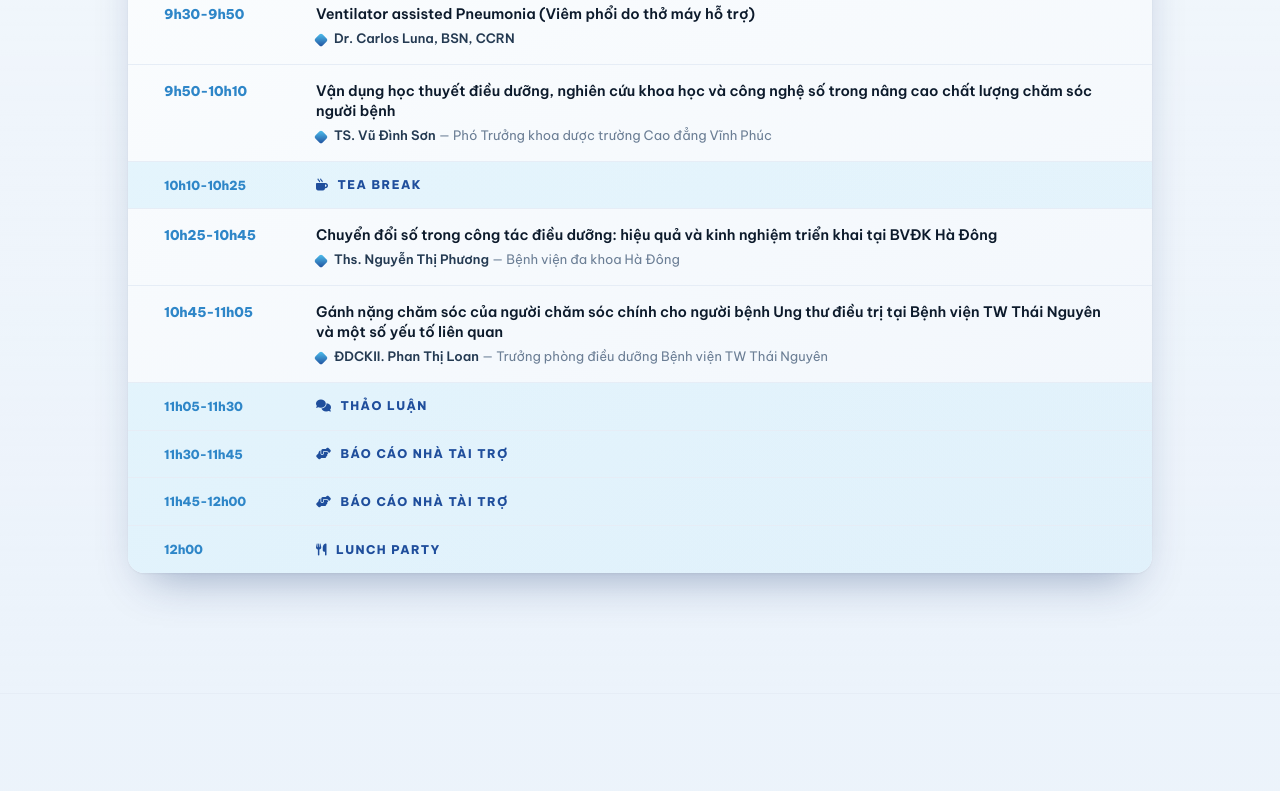
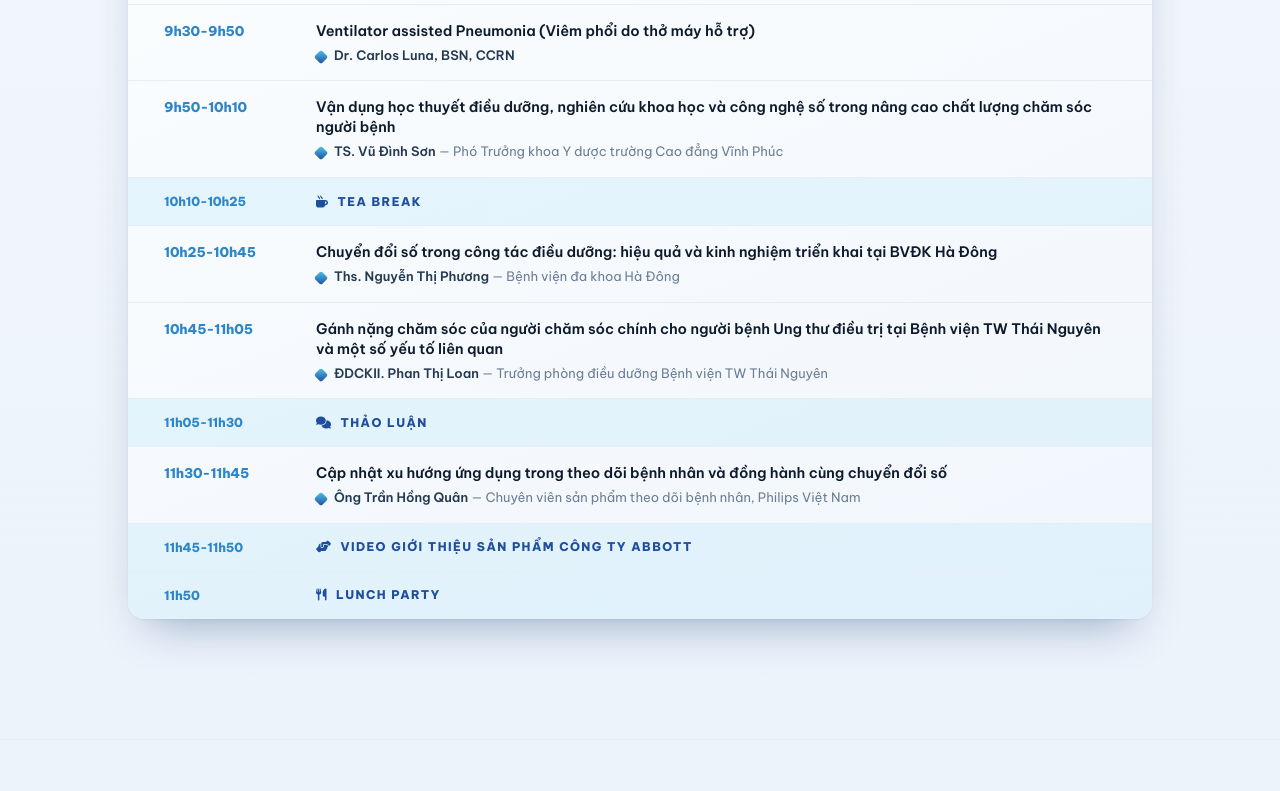
Before and after one commit to LamMilano/Website_HN_DD_KTV_2026, a website: page index.html in a window 1280 px wide. Shown: the part 4420-5211 px from the top of the page. Drawn offline with Linux system fonts and the light colour scheme.

Commit message:
feat: cập nhật chương trình hội nghị theo Timeline.docx mới
- Khai mạc: nêu đích danh BSCKII. Đặng Thanh Hải và bà Chu Thị Nữ
- Tổng quan: thêm báo cáo Philips, video Abbott; nghỉ trưa 11h50
- Phiên 1: bỏ chủ tọa Ths. Nguyễn Thị Thu Liên, thay bài PCR bằng
  video nhà tài trợ Roche; thảo luận 11h40-11h50, lunch 11h50
- Phiên 2: bỏ bài HSBA điện tử, thêm 2 báo cáo tài trợ Boston Pharma
  và Fresenius Kabi, dời lịch chiều 30 phút, kết thúc 17h00
- Phiên 3: bỏ chủ tọa TS. Nguyễn Văn Giang, nêu tên tài trợ Neusoft
- Phiên 4: đổi phòng sang Hội trường Nhà đa năng, chủ tọa
  ThsBS. Nguyễn Trạch Dân

Co-Authored-By: Claude Opus 5 <noreply@anthropic.com>

```diff
--- a/index.html
+++ b/index.html
@@ -1127,7 +1127,7 @@
                                                 class="fas fa-utensils text-brand-sky-deep mr-1.5"></i>Cơm trưa (Lunch
                                             party)</span>
                                         <span class="block text-[11px] text-slate-500 font-medium mt-0.5">Thứ Bảy,
-                                            12/09/2026 · từ 12h00</span>
+                                            12/09/2026 · từ 11h50</span>
                                     </span>
                                 </label>
                                 <label id="suatan-opt-tiec"
@@ -1624,33 +1624,33 @@
                             { time: '7h00-8h30', title: 'Đón tiếp đại biểu, ổn định tổ chức', speaker: 'Ban tổ chức' },
                             { time: '8h30-8h35', title: 'Video giới thiệu bệnh viện, hoạt động điều dưỡng', speaker: 'Ban tổ chức' },
                             { time: '8h35-8h40', title: 'Tuyên bố lý do, giới thiệu đại biểu', speaker: 'Ban tổ chức' },
-                            { time: '8h40-8h45', title: 'Phát biểu khai mạc Hội nghị', speaker: 'Ban giám đốc' },
-                            { time: '8h45-8h50', title: 'Phát biểu chúc mừng Hội nghị', speaker: 'Lãnh đạo' },
+                            { time: '8h40-8h45', title: 'Phát biểu khai mạc Hội nghị', speaker: 'BSCKII. Đặng Thanh Hải', org: 'Giám đốc bệnh viện' },
+                            { time: '8h45-8h50', title: 'Phát biểu chúc mừng Hội nghị', speaker: 'Bà Chu Thị Nữ', org: 'Chủ tịch Hội điều dưỡng tỉnh Phú Thọ' },
                             { time: '8h50-9h10', title: 'Tặng hoa chúc mừng', speaker: 'Lãnh đạo, đại diện các đơn vị' }
                         ]
                     },
                     {
                         title: 'Phiên Tổng quan',
                         theme: 'Xu hướng phát triển và đổi mới trong điều dưỡng hiện đại',
-                        session: 'Buổi sáng', room: 'Hội trường tầng 3 nhà T', time: '9h10 – 12h00',
+                        session: 'Buổi sáng', room: 'Hội trường tầng 3 nhà T', time: '9h10 – 11h50',
                         chairs: [
                             { name: 'BSCKII. Đặng Thanh Hải', role: 'Giám đốc bệnh viện' },
                             { name: 'TS. Nguyễn Văn Giang', role: 'GV trường Đại học Y dược, Đại học Thái Nguyên' },
-                            { name: 'TS. Vũ Đình Sơn', role: 'Phó Trưởng khoa dược trường Cao đẳng Vĩnh Phúc' },
+                            { name: 'TS. Vũ Đình Sơn', role: 'Phó Trưởng khoa Y dược trường Cao đẳng Vĩnh Phúc' },
                             { name: 'Ths. Phạm Ngọc Vinh', role: 'Trưởng phòng điều dưỡng BVĐK tỉnh Phú Thọ' }
                         ],
                         secretary: [{ name: 'ĐDCKI. Bùi Thị Hiền', role: 'Bệnh viện đa khoa Hùng Vương' }],
                         items: [
                             { time: '9h10-9h30', title: 'Competency based learning (Học dựa trên năng lực)', speaker: 'Vanessa Teed, MSN, RN, CEN, CGNC' },
                             { time: '9h30-9h50', title: 'Ventilator assisted Pneumonia (Viêm phổi do thở máy hỗ trợ)', speaker: 'Dr. Carlos Luna, BSN, CCRN' },
-                            { time: '9h50-10h10', title: 'Vận dụng học thuyết điều dưỡng, nghiên cứu khoa học và công nghệ số trong nâng cao chất lượng chăm sóc người bệnh', speaker: 'TS. Vũ Đình Sơn', org: 'Phó Trưởng khoa dược trường Cao đẳng Vĩnh Phúc' },
+                            { time: '9h50-10h10', title: 'Vận dụng học thuyết điều dưỡng, nghiên cứu khoa học và công nghệ số trong nâng cao chất lượng chăm sóc người bệnh', speaker: 'TS. Vũ Đình Sơn', org: 'Phó Trưởng khoa Y dược trường Cao đẳng Vĩnh Phúc' },
                             { time: '10h10-10h25', title: 'Tea break', type: 'break', icon: 'fas fa-mug-hot' },
                             { time: '10h25-10h45', title: 'Chuyển đổi số trong công tác điều dưỡng: hiệu quả và kinh nghiệm triển khai tại BVĐK Hà Đông', speaker: 'Ths. Nguyễn Thị Phương', org: 'Bệnh viện đa khoa Hà Đông' },
                             { time: '10h45-11h05', title: 'Gánh nặng chăm sóc của người chăm sóc chính cho người bệnh Ung thư điều trị tại Bệnh viện TW Thái Nguyên và một số yếu tố liên quan', speaker: 'ĐDCKII. Phan Thị Loan', org: 'Trưởng phòng điều dưỡng Bệnh viện TW Thái Nguyên' },
                             { time: '11h05-11h30', title: 'Thảo luận', type: 'break', icon: 'fas fa-comments' },
-                            { time: '11h30-11h45', title: 'Báo cáo nhà tài trợ', type: 'break', icon: 'fas fa-handshake-angle' },
-                            { time: '11h45-12h00', title: 'Báo cáo nhà tài trợ', type: 'break', icon: 'fas fa-handshake-angle' },
-                            { time: '12h00', title: 'Lunch party', type: 'break', icon: 'fas fa-utensils' }
+                            { time: '11h30-11h45', title: 'Cập nhật xu hướng ứng dụng trong theo dõi bệnh nhân và đồng hành cùng chuyển đổi số', speaker: 'Ông Trần Hồng Quân', org: 'Chuyên viên sản phẩm theo dõi bệnh nhân, Philips Việt Nam' },
+                            { time: '11h45-11h50', title: 'Video giới thiệu sản phẩm Công ty Abbott', type: 'break', icon: 'fas fa-handshake-angle' },
+                            { time: '11h50', title: 'Lunch party', type: 'break', icon: 'fas fa-utensils' }
                         ]
                     }
                 ]
@@ -1661,12 +1661,11 @@
                     {
                         title: 'Phiên 1: Xét nghiệm',
                         theme: 'Cập nhật chất lượng và kỹ thuật xét nghiệm hiện đại',
-                        session: 'Buổi sáng', room: 'Hội trường tầng 2 nhà S', time: '9h10 – 12h00',
+                        session: 'Buổi sáng', room: 'Hội trường tầng 2 nhà S', time: '9h10 – 11h50',
                         chairs: [
                             { name: 'BSCKI. Lương Minh Tuấn', role: 'Phó giám đốc bệnh viện' },
                             { name: 'PGS.TS. Dương Hồng Quân', role: 'Trung tâm xét nghiệm, Trường Đại học Y tế Công cộng' },
-                            { name: 'Ths. Ninh Văn Quyết', role: 'Bộ môn Bệnh học - Trường Đại học Y dược, Đại học Quốc gia Hà Nội; Giảng viên thỉnh giảng bộ môn Giải phẫu bệnh lâm sàng - Trường Đại học Y Hà Nội' },
-                            { name: 'Ths. Nguyễn Thị Thu Liên', role: 'Trưởng phòng điều dưỡng - QLCL Bệnh viện Sản Nhi Phú Thọ' }
+                            { name: 'Ths. Ninh Văn Quyết', role: 'Bộ môn Bệnh học - Trường Đại học Y dược, Đại học Quốc gia Hà Nội; Giảng viên thỉnh giảng bộ môn Giải phẫu bệnh lâm sàng - Trường Đại học Y Hà Nội' }
                         ],
                         secretary: [{ name: 'CN. Nguyễn Mỹ Linh', role: 'Bệnh viện đa khoa Hùng Vương' }],
                         items: [
@@ -1678,10 +1677,10 @@
                             { time: '10h25-10h40', title: 'Tea break', type: 'break', icon: 'fas fa-mug-hot' },
                             { time: '10h40-10h55', title: 'Khảo sát đặc điểm nồng độ HBcrAg huyết thanh trên bệnh nhân viêm gan B mạn tính', speaker: 'Ths. Nguyễn Hoàng Tùng', org: 'Bệnh viện Hùng Vương Gia Lai' },
                             { time: '10h55-11h10', title: 'NIPT - Giải pháp sàng lọc trước sinh không xâm lấn', speaker: 'TS. Lưu Phúc Lợi', org: 'Cố vấn chuyên môn Invivolab; Trưởng phòng Nghiên cứu khoa học và Lão hóa, Bệnh viện Thống Nhất' },
-                            { time: '11h10-11h25', title: 'Giá trị của kỹ thuật Realtime PCR đa mồi trong xác định căn nguyên gây nhiễm trùng lây truyền qua đường tình dục tại Bệnh viện đa khoa Hùng Vương, tỉnh Phú Thọ', speaker: 'CN. Trần Thị Khanh', org: 'Bệnh viện đa khoa Hùng Vương' },
+                            { time: '11h10-11h25', title: 'Video giới thiệu nhà tài trợ Công ty TNHH Roche Việt Nam', type: 'break', icon: 'fas fa-handshake-angle' },
                             { time: '11h25-11h40', title: 'Đột biến BRAF V600E trong ung thư tuyến giáp: Giá trị lâm sàng và ứng dụng trong chẩn đoán phân tử', speaker: 'PGS.TS. Dương Hồng Quân', org: 'Trường Đại học Y tế Công cộng' },
-                            { time: '11h40-12h00', title: 'Thảo luận', type: 'break', icon: 'fas fa-comments' },
-                            { time: '12h00', title: 'Lunch party', type: 'break', icon: 'fas fa-utensils' }
+                            { time: '11h40-11h50', title: 'Thảo luận', type: 'break', icon: 'fas fa-comments' },
+                            { time: '11h50', title: 'Lunch party', type: 'break', icon: 'fas fa-utensils' }
                         ]
                     }
                 ]
@@ -1692,10 +1691,10 @@
                     {
                         title: 'Phiên 2: Điều dưỡng',
                         theme: 'Đổi mới và phát triển điều dưỡng: Từ nâng cao năng lực đến chuyển đổi số và an toàn người bệnh',
-                        session: 'Buổi chiều', room: 'Hội trường tầng 3 nhà T', time: '13h00 – 16h45',
+                        session: 'Buổi chiều', room: 'Hội trường tầng 3 nhà T', time: '13h00 – 17h00',
                         chairs: [
                             { name: 'BSCKII. Đặng Thanh Hải', role: 'Giám đốc bệnh viện' },
-                            { name: 'TS. Vũ Đình Sơn', role: 'Phó Trưởng khoa dược trường Cao đẳng Vĩnh Phúc' },
+                            { name: 'TS. Vũ Đình Sơn', role: 'Phó Trưởng khoa Y dược trường Cao đẳng Vĩnh Phúc' },
                             { name: 'ĐDCKII. Phan Thị Loan', role: 'Trưởng phòng điều dưỡng Bệnh viện TW Thái Nguyên' },
                             { name: 'Ths. Nguyễn Thị Phương', role: 'Trưởng phòng điều dưỡng BVĐK Hà Đông' },
                             { name: 'Ths. Phạm Ngọc Vinh', role: 'Trưởng phòng điều dưỡng BVĐK tỉnh Phú Thọ' }
@@ -1707,15 +1706,15 @@
                             { time: '13h30-13h45', title: 'Nhận xét hiệu quả của kỹ thuật Buttonhole đối với AVF của bệnh nhân lọc máu chu kỳ tại Bệnh viện đa khoa Hùng Vương năm 2025', speaker: 'CNĐD. Nguyễn Thị Hạnh', org: 'Bệnh viện đa khoa Hùng Vương' },
                             { time: '13h45-14h00', title: 'Thực trạng kiến thức và thực hành của điều dưỡng về kiểm soát tiếng ồn và ánh sáng trong chăm sóc trẻ sơ sinh tại Bệnh viện TW Thái Nguyên', speaker: 'CNĐD. Nguyễn Thị Liên', org: 'Bệnh viện TW Thái Nguyên' },
                             { time: '14h00-14h15', title: 'Khó khăn chi trả và nhu cầu kết nối nguồn lực hỗ trợ của người bệnh tại Bệnh viện TW Thái Nguyên năm 2026', speaker: 'ĐDCKI. Nguyễn Thị Việt', org: 'Phòng Công tác xã hội, Bệnh viện TW Thái Nguyên' },
-                            { time: '14h15-14h30', title: 'Thảo luận', type: 'break', icon: 'fas fa-comments' },
-                            { time: '14h30-14h45', title: 'Báo cáo nhà tài trợ', type: 'break', icon: 'fas fa-handshake-angle' },
-                            { time: '14h45-15h00', title: 'Tea break', type: 'break', icon: 'fas fa-mug-hot' },
-                            { time: '15h00-15h15', title: 'Thực trạng bạo hành nơi làm việc với nhân viên y tế và một số yếu tố liên quan tại Bệnh viện đa khoa Bắc Ninh số 2 năm 2026', speaker: 'CNĐD. Nguyễn Thị Diệu Linh', org: 'Bệnh viện đa khoa Bắc Ninh số 2' },
-                            { time: '15h15-15h30', title: 'Thực trạng kiến thức, thái độ của điều dưỡng trong quản lý đau ở người bệnh Ung thư và hiệu quả can thiệp đào tạo tại Viện Y học hạt nhân và Ung bướu – Bệnh viện Bạch Mai', speaker: 'Ths. Lê Thị Hiền', org: 'Viện Y học hạt nhân và Ung bướu, Bệnh viện Bạch Mai' },
-                            { time: '15h30-15h45', title: 'Thực trạng chất lượng hoàn thiện các biểu mẫu trên hồ sơ bệnh án điện tử tại Bệnh viện Hùng Vương Gia Lai', speaker: 'CN. Đặng Ngọc Hà', org: 'Bệnh viện Hùng Vương Gia Lai' },
-                            { time: '15h45-16h00', title: 'Cải tiến và số hóa phiếu theo dõi tại Bệnh viện đa khoa Bắc Ninh số 2', speaker: 'CNĐD. Nguyễn Văn Dũng', org: 'Trưởng phòng điều dưỡng Bệnh viện đa khoa Bắc Ninh số 2' },
-                            { time: '16h00-16h15', title: 'Thực trạng kiến thức và thực hành về an toàn người bệnh của điều dưỡng, hộ sinh và một số yếu tố liên quan tại Bệnh viện đa khoa Hùng Vương năm 2025', speaker: 'ĐDCKI. Bùi Thị Hiền', org: 'Bệnh viện đa khoa Hùng Vương' },
-                            { time: '16h15-16h45', title: 'Thảo luận', type: 'break', icon: 'fas fa-comments' },
+                            { time: '14h15-14h45', title: 'Thảo luận', type: 'break', icon: 'fas fa-comments' },
+                            { time: '14h45-15h00', title: 'Báo cáo nhà tài trợ: Công ty Boston Pharma', type: 'break', icon: 'fas fa-handshake-angle' },
+                            { time: '15h00-15h15', title: 'Báo cáo nhà tài trợ: Văn phòng Đại diện Fresenius Kabi Asia Pacific Limited tại TP. Hồ Chí Minh', type: 'break', icon: 'fas fa-handshake-angle' },
+                            { time: '15h15-15h30', title: 'Tea break', type: 'break', icon: 'fas fa-mug-hot' },
+                            { time: '15h30-15h45', title: 'Thực trạng bạo hành nơi làm việc với nhân viên y tế và một số yếu tố liên quan tại Bệnh viện đa khoa Bắc Ninh số 2 năm 2026', speaker: 'CNĐD. Nguyễn Thị Diệu Linh', org: 'Bệnh viện đa khoa Bắc Ninh số 2' },
+                            { time: '15h45-16h00', title: 'Thực trạng kiến thức, thái độ của điều dưỡng trong quản lý đau ở người bệnh Ung thư và hiệu quả can thiệp đào tạo tại Viện Y học hạt nhân và Ung bướu – Bệnh viện Bạch Mai', speaker: 'Ths. Lê Thị Hiền', org: 'Viện Y học hạt nhân và Ung bướu, Bệnh viện Bạch Mai' },
+                            { time: '16h00-16h15', title: 'Cải tiến và số hóa phiếu theo dõi tại Bệnh viện đa khoa Bắc Ninh số 2', speaker: 'CNĐD. Nguyễn Văn Dũng', org: 'Trưởng phòng điều dưỡng Bệnh viện đa khoa Bắc Ninh số 2' },
+                            { time: '16h15-16h30', title: 'Thực trạng kiến thức và thực hành về an toàn người bệnh của điều dưỡng, hộ sinh và một số yếu tố liên quan tại Bệnh viện đa khoa Hùng Vương năm 2025', speaker: 'ĐDCKI. Bùi Thị Hiền', org: 'Bệnh viện đa khoa Hùng Vương' },
+                            { time: '16h30-17h00', title: 'Thảo luận', type: 'break', icon: 'fas fa-comments' },
                             { time: '17h00', title: 'Gala dinner', type: 'break', icon: 'fas fa-champagne-glasses' }
                         ]
                     }
@@ -1730,7 +1729,6 @@
                         session: 'Buổi chiều', room: 'Hội trường tầng 2 nhà S', time: '13h00 – 17h00',
                         chairs: [
                             { name: 'BSCKI. Lương Minh Tuấn', role: 'Phó giám đốc bệnh viện' },
-                            { name: 'TS. Nguyễn Văn Giang', role: 'Giảng viên trường Đại học Y dược, Đại học Thái Nguyên' },
                             { name: 'BSCKI. Ngô Văn Quý', role: 'Bệnh viện đa khoa Hùng Vương' },
                             { name: 'CN. Bùi Văn Đoài', role: 'Bệnh viện Đại học Y Hà Nội' },
                             { name: 'CN. Phạm Văn Điệp', role: 'Bệnh viện Đại học Y Hà Nội' }
@@ -1743,7 +1741,7 @@
                             { time: '13h45-14h00', title: 'Nghiên cứu kỹ thuật hòa ảnh MRI giữa T2W_3D_DRIVE và TOF_3D đánh giá chèn ép mạch máu - thần kinh trong đau thần kinh tam thoa', speaker: 'CN. Lê Lệnh Tiến', org: 'Phòng khám Đa khoa 360 Lê Hoàn' },
                             { time: '14h00-14h15', title: 'Cộng hưởng từ tiền liệt tuyến: Ứng dụng 4D FreeBreathing và tối ưu chất lượng hình ảnh chẩn đoán', speaker: 'CN. Nguyễn Hồng Thắm', org: 'Bệnh viện Hùng Vương Gia Lai' },
                             { time: '14h15-14h35', title: 'Thảo luận', type: 'break', icon: 'fas fa-comments' },
-                            { time: '14h35-14h50', title: 'Báo cáo nhà tài trợ', type: 'break', icon: 'fas fa-handshake-angle' },
+                            { time: '14h35-14h50', title: 'Báo cáo nhà tài trợ: Công ty TNHH Neusoft Medical Systems Việt Nam', type: 'break', icon: 'fas fa-handshake-angle' },
                             { time: '14h50-15h05', title: 'Tea break', type: 'break', icon: 'fas fa-mug-hot' },
                             { time: '15h05-15h20', title: 'Tối ưu Protocol thuốc cản quang trên các thế hệ máy CT-Scanner: Từ nguyên lý đến thực hành lâm sàng', speaker: 'CN. Phạm Văn Điệp', org: 'Bệnh viện Đại học Y Hà Nội' },
                             { time: '15h20-15h35', title: 'Đo thể tích gan tiền phẫu thuật cắt gan lớn trên workstation', speaker: 'CN. Lê Thanh Huyện', org: 'Bệnh viện Đa khoa Hà Đông' },
@@ -1763,9 +1761,9 @@
                     {
                         title: 'Phiên 4: Nội soi tiêu hóa',
                         theme: 'Cập nhật tiến bộ kỹ thuật trong nội soi tiêu hóa và chăm sóc người bệnh',
-                        session: 'Buổi chiều', room: 'Hội trường tầng 3 nhà B', time: '13h00 – 17h00',
+                        session: 'Buổi chiều', room: 'Hội trường Nhà đa năng', time: '13h00 – 17h00',
                         chairs: [
-                            { name: 'BSCKII. Nguyễn Văn Ngọc', role: 'Phó giám đốc bệnh viện' },
+                            { name: 'ThsBS. Nguyễn Trạch Dân', role: 'Phó giám đốc bệnh viện' },
                             { name: 'ThsBS. Lò Thị Bích Thùy', role: 'Bệnh viện đa khoa Hùng Vương' },
                             { name: 'ĐDCKI. Lê Trọng Luân', role: 'Bệnh viện Việt Đức' },
                             { name: 'Ths. Đào Viết Quân', role: 'Bệnh viện Đại học Y Hà Nội' },
```
Also changed, not shown: 1 other file.
